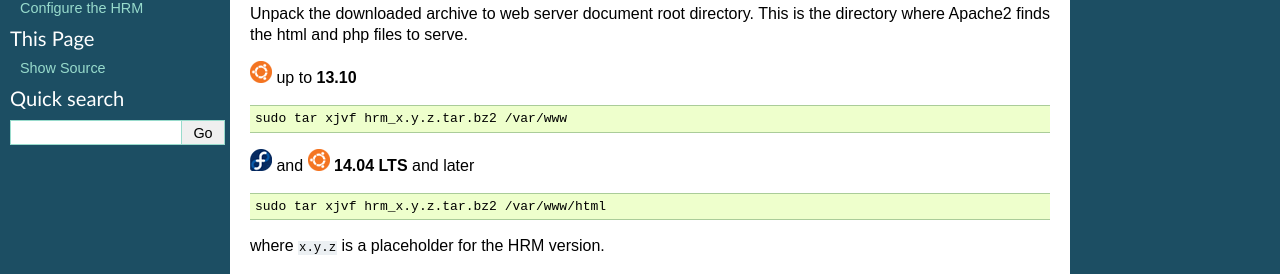
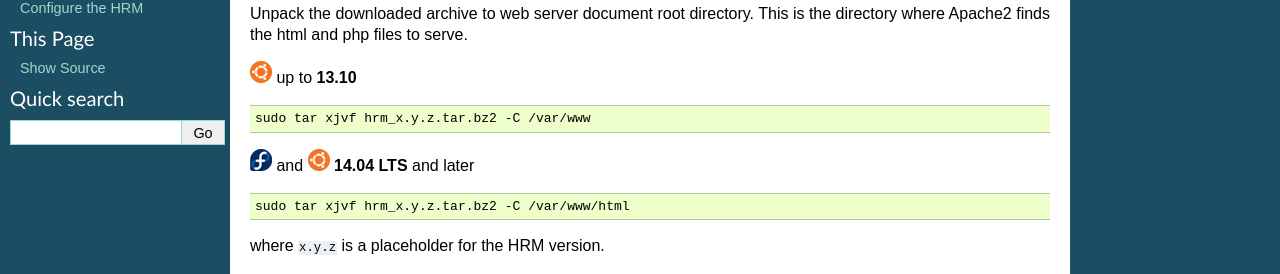
Before and after one commit to aarpon/hrm_docs, a Sphinx documentation site: the page built from docs/install.rst, in a window 1280 px wide. Shown: the part 125-399 px from the top of the page. Built offline with Sphinx 7.4.7, drawn with Linux system fonts in a browser that asks for light colours.

Commit message:
Add missing flag to "tar" command.

```diff
--- a/docs/install.rst
+++ b/docs/install.rst
@@ -15,13 +15,13 @@ Unpack the downloaded archive to web server document root directory. This is the
 
 .. code-block:: sh
 
-    sudo tar xjvf hrm_x.y.z.tar.bz2 /var/www
+    sudo tar xjvf hrm_x.y.z.tar.bz2 -C /var/www
 
 |fedora| and |ubuntu| **14.04 LTS** and later
 
 .. code-block:: sh
 
-    sudo tar xjvf hrm_x.y.z.tar.bz2 /var/www/html
+    sudo tar xjvf hrm_x.y.z.tar.bz2 -C /var/www/html
 
 where ``x.y.z`` is a placeholder for the HRM version.
 
```
